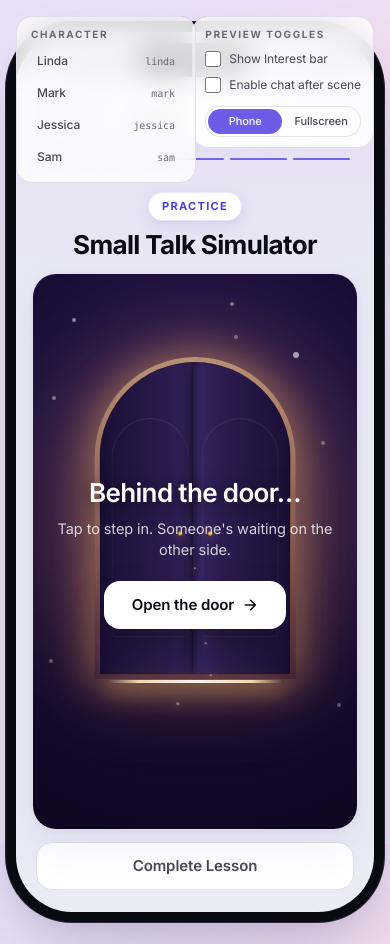
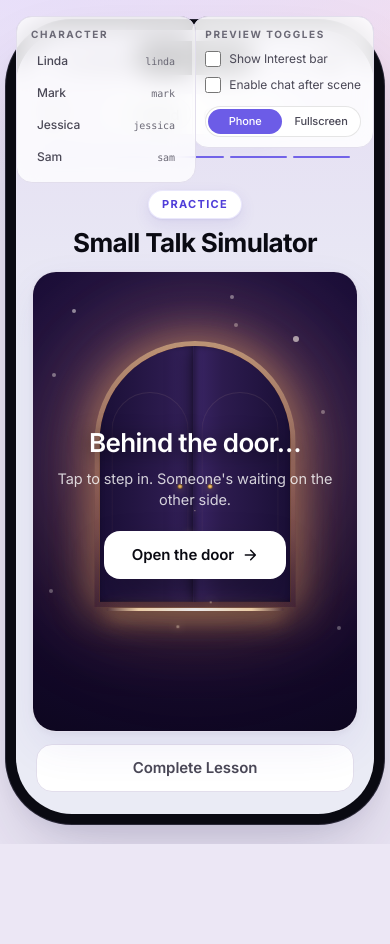
Before and after one commit to serhiikosov/small-talk-simulator, a Next.js app: page / in a window 390 px wide. After the commit the page ends 844 px from the top, so only its background shows below. Built offline with nearby package versions, Linux system fonts and the light colour scheme.

Commit message:
Make phone mockup scale to viewport height (aspect-ratio + height cap)

```diff
--- a/app/globals.css
+++ b/app/globals.css
@@ -68,12 +68,13 @@ body {
   display: flex;
   align-items: center;
   justify-content: center;
-  padding: 32px 16px;
+  padding: 20px 16px;
 }
 
 .rg-phone {
-  width: 430px;
-  height: 880px;
+  aspect-ratio: 430 / 880;
+  height: min(880px, calc(100dvh - 60px));
+  max-width: 430px;
   background: var(--surface-bg);
   border-radius: 56px;
   box-shadow:
```
